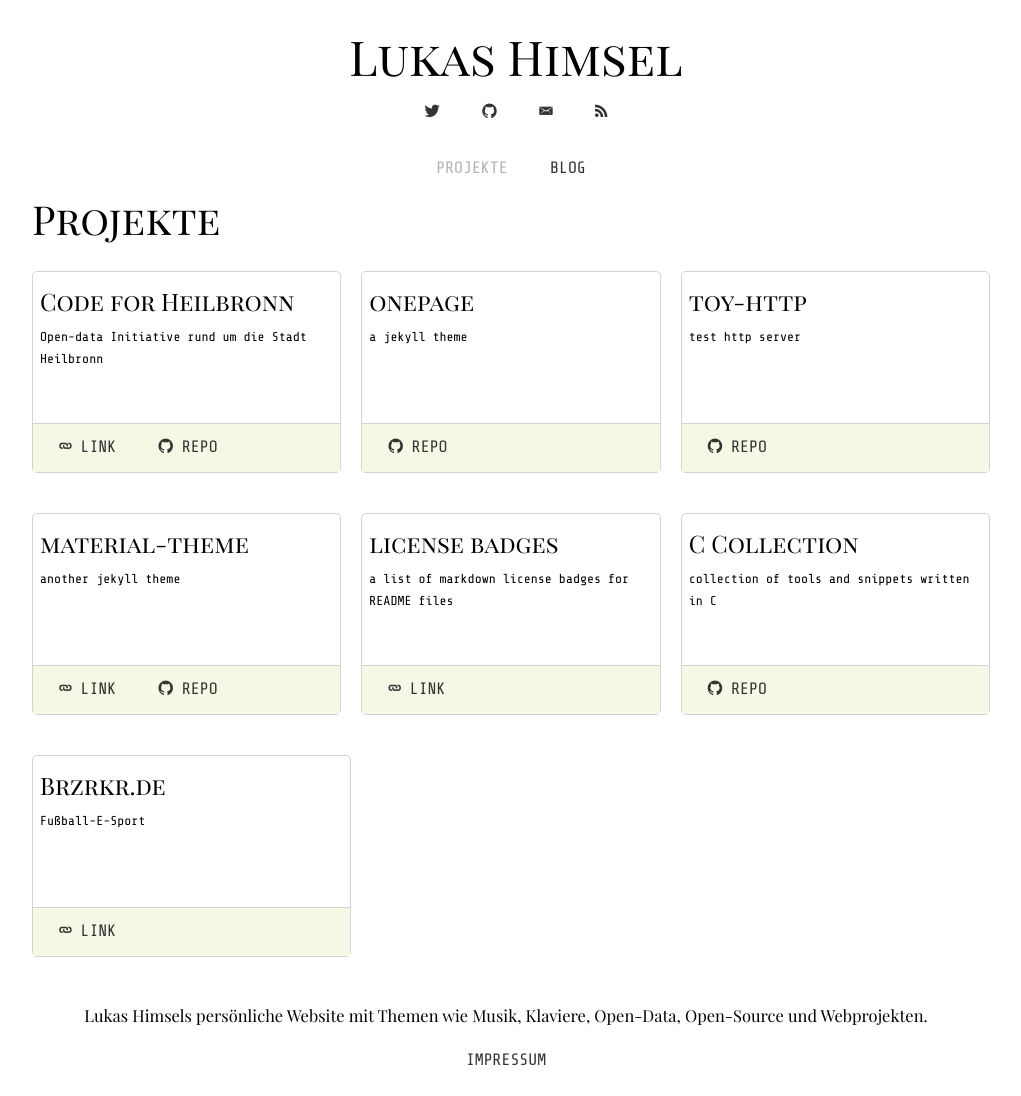
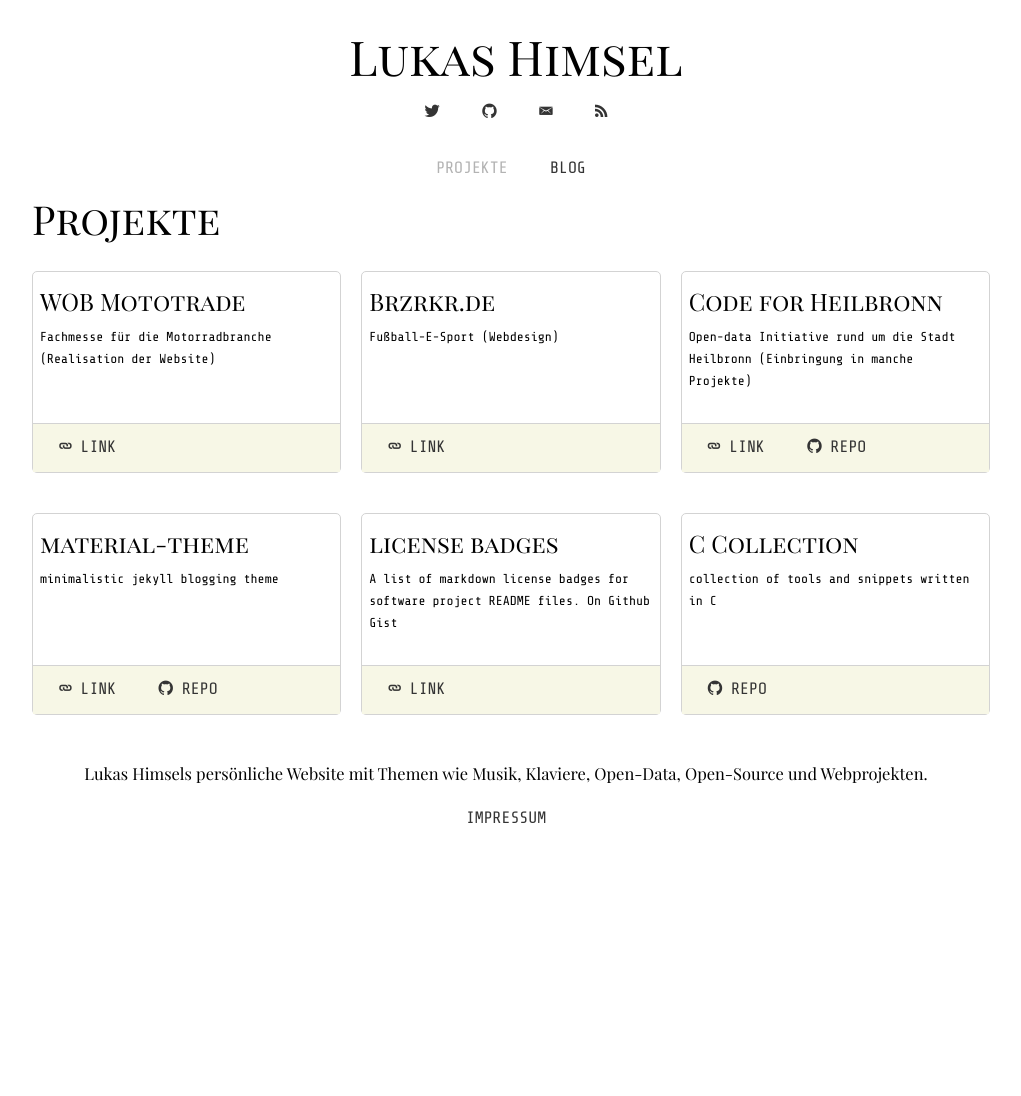
Before and after one commit to NishkaDG/lukas-h.github.io, a Jekyll site: the page built from index.html, in a window 1280 px wide. Shown: the whole page, without its empty margins (129-1150 px from the left). Built offline with Jekyll 4.4.1, drawn with Linux system fonts in a browser that asks for light colours; some web fonts are replaced; after the commit the page ends 900 px from its top, so only the background shows below that.

Commit message:
Update projekte

```diff
--- a/_data/projects.yml
+++ b/_data/projects.yml
@@ -1,14 +1,21 @@
-- name: Stolpersteine
-  link: "http://stolpersteine-heilbronn.de"
-  github: "https://github.com/opendata-heilbronn/stolpersteine"
-  description: "Website für das Projekt Stolpersteine"
+
 - name: WOB Mototrade
   link: "https://wob-mototrade.de"
-  description: "Fachmesse für die Motorradbranche"
-- name: World of Bike
-  link: "https://world-of-bike.de"
-  description: "Das Motorrad-Branchenmagazin"
+  description: "Fachmesse für die Motorradbranche (Realisation der Website)"
 - name: Brzrkr.de
   link: "https://brzrkr.de"
-  image: "/images/brzrkr.png"
-  description: "Fußball-E-Sport"
+  description: "Fußball-E-Sport (Webdesign)"
+- name: Code for Heilbronn
+  github: "https://github.com/opendata-heilbronn"
+  link: http://codefor.de/heilbronn
+  description: "Open-data Initiative rund um die Stadt Heilbronn (Einbringung in manche Projekte)"
+- name: material-theme
+  github: "https://github.com/lukas-h/material-theme"
+  description: "minimalistic jekyll blogging theme"
+  link: "http://himsel.me/material-theme/"
+- name: license badges
+  link: https://gist.github.com/lukas-h/2a5d00690736b4c3a7ba
+  description: A list of markdown license badges for software project README files. On Github Gist
+- name: C Collection
+  description: "collection of tools and snippets written in C"
+  github: "https://github.com/lukas-h/c"
--- a/_data/works.yml
+++ /dev/null
@@ -1,23 +0,0 @@
-- name: Code for Heilbronn
-  github: "https://github.com/opendata-heilbronn"
-  link: http://codefor.de/heilbronn
-  description: "Open-data Initiative rund um die Stadt Heilbronn"
-- name: onepage
-  github: "https://github.com/lukas-h/onepage"
-  description: "a jekyll theme"
-- name: toy-http
-  github: "https://github.com/lukas-h/toy-http"
-  description: "test http server"
-- name: material-theme
-  github: "https://github.com/lukas-h/material-theme"
-  description: "another jekyll theme"
-  link: "http://himsel.me/material-theme/"
-- name: license badges
-  link: https://gist.github.com/lukas-h/2a5d00690736b4c3a7ba
-  description: a list of markdown license badges for README files
-- name: C Collection
-  description: "collection of tools and snippets written in C"
-  github: "https://github.com/lukas-h/c"
-- name: Brzrkr.de
-  link: "https://brzrkr.de"
-  description: "Fußball-E-Sport"
--- a/index.html
+++ b/index.html
@@ -8,7 +8,7 @@ layout: default
 </div>
 <h2>Projekte</h2>
 <div class="grid">
-{% assign c = 0 %}{% assign d = 1 %}{% for p in site.data.works %}{% if d == 0 %}
+{% assign c = 0 %}{% assign d = 1 %}{% for p in site.data.projects %}{% if d == 0 %}
 </div>
 <div class="grid">
 <div class="unit one-third">
```
